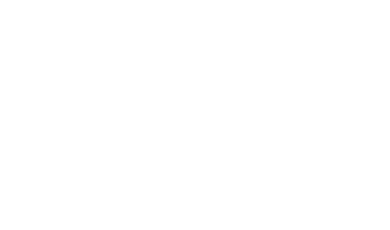
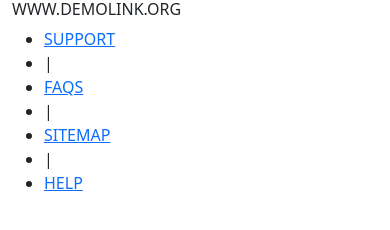
Before and after one commit to patiskiba/Detroix-Bootstrap, a plain HTML site: page index.html in a window 390 px wide. Drawn offline with Linux system fonts and the light colour scheme.

Commit message:
Style.css and beginning header

```diff
--- a/index.html
+++ b/index.html
@@ -8,6 +8,25 @@
     <link rel="stylesheet" href="./css/bootstrap.css">
 </head>
 <body>
-
+    <header>
+        <div class="container">
+            <div class="row">
+                <div class="col-6">
+                    <h6>WWW.DEMOLINK.ORG</h6>
+                </div>
+                <div class="col-md-6">
+                    <ul>
+                        <li><a href="#">SUPPORT</a></li>
+                        <li>|</li>
+                        <li><a href="#">FAQS</a></li>
+                        <li>|</li>
+                        <li><a href="#">SITEMAP</a></li>
+                        <li>|</li>
+                        <li><a href="#">HELP</a></li>
+                    </ul>
+                </div>
+            </div>
+        </div>
+    </header>
 </body>
 </html>
```
Also changed, not shown: css/style.css (added).
